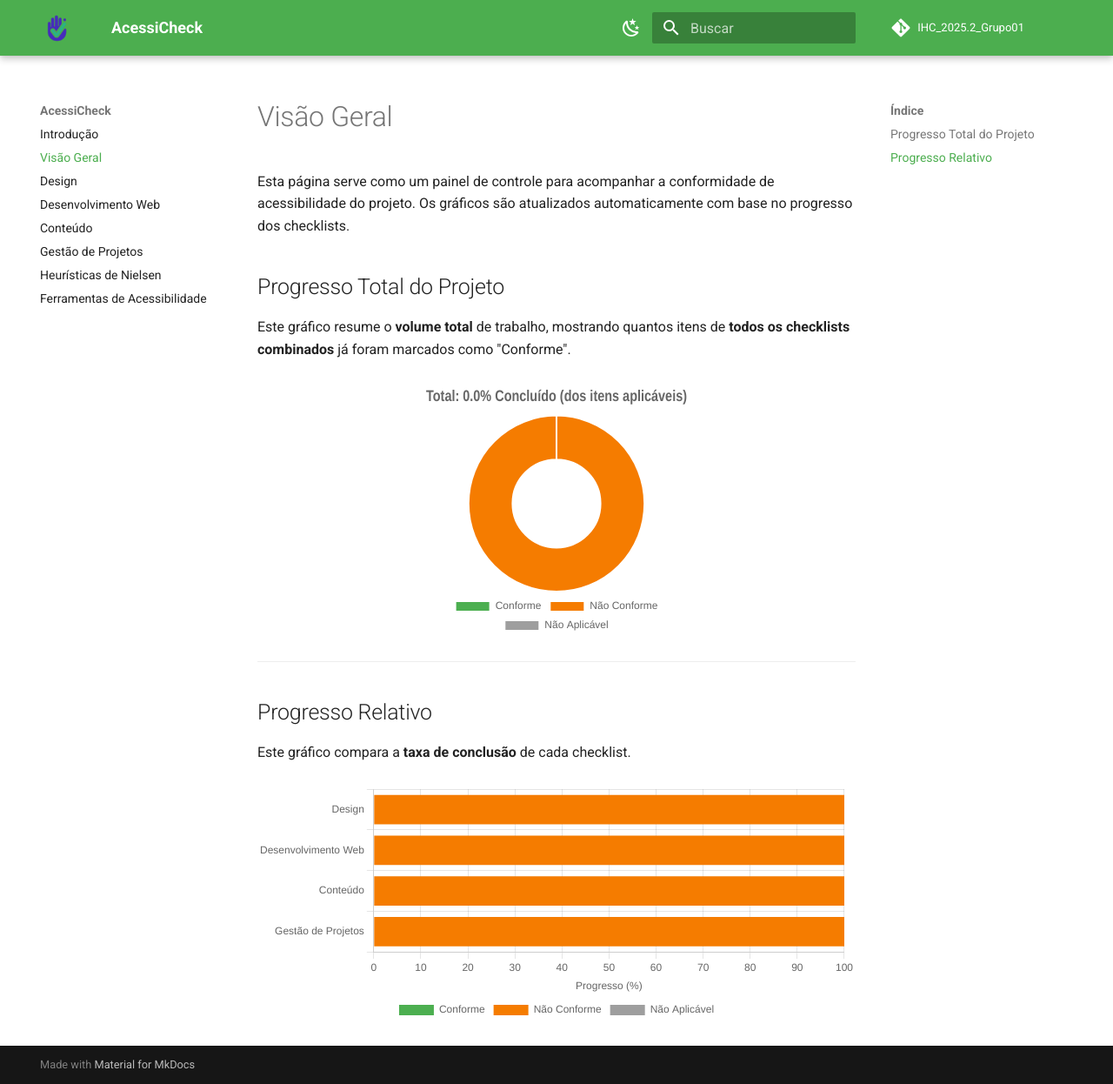
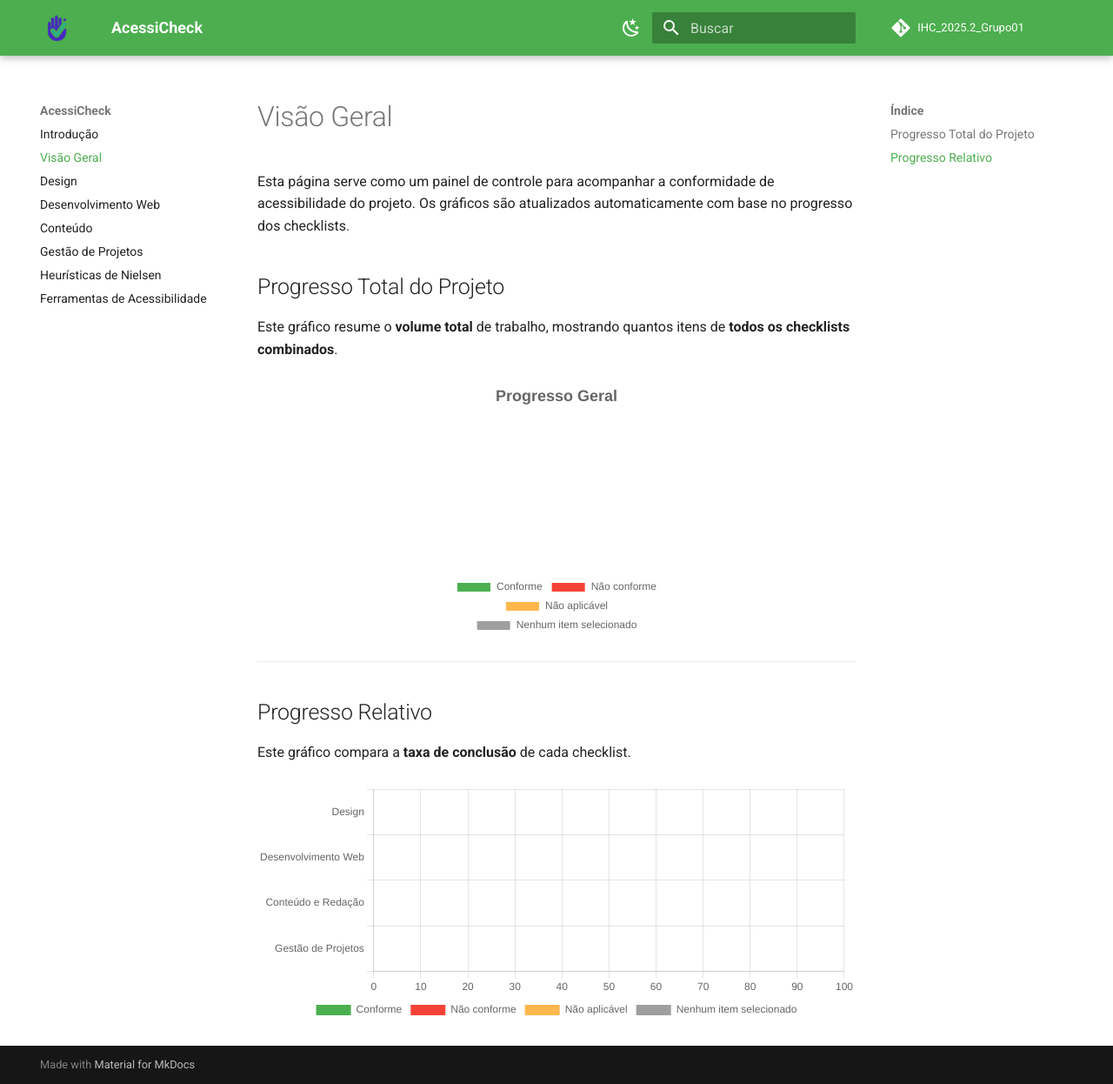
Before and after one commit to UnB-IHC/IHC_2025.2_Grupo01, an MkDocs documentation site: the page built from docs/progresso.md, in a window 1280 px wide and 1246 px high. Shown: the whole window at 87% size. Built offline with MkDocs 1.6.1 and Material for MkDocs 9.7.7, drawn with Linux system fonts in a browser that asks for light colours; comment, search, counter and statistics services are not loaded; some of the changed lines change nothing that is shown.

Commit message:
chore: atualizações dos gráficos

```diff
--- a/docs/devweb.md
+++ b/docs/devweb.md
@@ -152,6 +152,9 @@
   <br><input type="checkbox" name="item32" value="naoAplicavel"> Não aplicável
 
 - Equivalentes ao mouseover: toda interação por mouse deve ter equivalente no teclado
+  <br><input type="checkbox" name="item31" value="conforme"> Conforme
+  <br><input type="checkbox" name="item31" value="naoConforme"> Não conforme
+  <br><input type="checkbox" name="item31" value="naoAplicavel"> Não aplicável
 
 ## Referências
 
--- a/docs/js/main.js
+++ b/docs/js/main.js
@@ -7,21 +7,62 @@
 
     const allCheckboxes = document.querySelectorAll('input[type="checkbox"][name^="item"]');
 
+    const pageName = document.body.dataset.pageName || window.location.pathname.split('/').filter(Boolean).pop();
+    const storageKey = `checklistProgress_${pageName}`;
+
+function restoreProgress() {
+    const saved = JSON.parse(localStorage.getItem(storageKey));
+    if (!saved) return;
+
+    allCheckboxes.forEach(cb => {
+        if (cb.value === 'conforme' && saved.conformeCheckboxes?.includes(cb.name)) cb.checked = true;
+        else if (cb.value === 'naoConforme' && saved.naoConformeCheckboxes?.includes(cb.name)) cb.checked = true;
+        else if (cb.value === 'naoAplicavel' && saved.naoAplicavelCheckboxes?.includes(cb.name)) cb.checked = true;
+    });
+}
+
+function saveProgress() {
+    const itemNames = new Set(Array.from(allCheckboxes).map(cb => cb.name));
+    let conforme = 0, naoConforme = 0, naoAplicavel = 0;
+    const conformeCheckboxes = [], naoConformeCheckboxes = [], naoAplicavelCheckboxes = [];
+
+    itemNames.forEach(name => {
+        const checkboxesInGroup = document.querySelectorAll(`input[name="${name}"]`);
+        const selected = Array.from(checkboxesInGroup).find(cb => cb.checked);
+
+        if (selected) {
+            if (selected.value === 'conforme') {
+                conforme++;
+                conformeCheckboxes.push(name);
+            }
+            else if (selected.value === 'naoConforme') {
+                naoConforme++;
+                naoConformeCheckboxes.push(name);
+            }
+            else if (selected.value === 'naoAplicavel') {
+                naoAplicavel++;
+                naoAplicavelCheckboxes.push(name);
+            }
+        }
+    });
+
+    const total = itemNames.size;
+    localStorage.setItem(storageKey, JSON.stringify({ conforme, naoConforme, naoAplicavel, total, conformeCheckboxes, naoConformeCheckboxes, naoAplicavelCheckboxes }));
+}
+
+restoreProgress();
+updateChart();
+
+
     function updateChart() {
-        let counts = { conforme: 0, naoConforme: 0, naoAplicavel: 0, pendente: 0 };
-
+        const counts = { conforme: 0, naoConforme: 0, naoAplicavel: 0, pendente: 0 };
         const itemNames = new Set(Array.from(allCheckboxes).map(cb => cb.name));
 
         itemNames.forEach(name => {
             const checkboxesInGroup = document.querySelectorAll(`input[type="checkbox"][name="${name}"]`);
+            const selected = Array.from(checkboxesInGroup).find(cb => cb.checked);
 
-            let selected = Array.from(checkboxesInGroup).find(cb => cb.checked);
-
-            checkboxesInGroup.forEach(cb => {
-                if (cb !== selected) {
-                    cb.checked = false;
-                }
-            });
+            checkboxesInGroup.forEach(cb => { if (cb !== selected) cb.checked = false; });
 
             if (selected) {
                 if (selected.value === 'conforme') counts.conforme++;
@@ -32,56 +73,30 @@
             }
         });
 
+        saveProgress();
 
-        let data = [counts.conforme, counts.naoConforme, counts.naoAplicavel, counts.pendente];
-        let labels = ['Conforme', 'Não Conforme', 'Não Aplicável', 'Nenhum item'];
-        let colors = ['#4CAF50', '#F57C00', '#9E9E9E', '#BDBDBD'];
-        const total = data.reduce((a, b) => a + b, 0);
-
-        if (total === 0) {
-             data = [1];
-             labels = ['Nenhum item'];
-             colors = ['#E0E0E0'];
-        }
+        const data = [counts.conforme, counts.naoConforme, counts.naoAplicavel, counts.pendente];
+        const labels = ['Conforme', 'Não Conforme', 'Não Aplicável', 'Nenhum item selecionado'];
+        const colors = ['#4CAF50', '#F44336', '#FFB74D', '#BDBDBD'];
 
         if (!chartInstance) {
             chartInstance = new Chart(ctx, {
                 type: 'pie',
-                data: {
-                    labels: labels,
-                    datasets: [{
-                        data: data,
-                        backgroundColor: colors,
-                        hoverOffset: 4
-                    }]
-                },
+                data: { labels, datasets: [{ data, backgroundColor: colors, hoverOffset: 4 }] },
                 options: {
                     responsive: true,
                     plugins: {
                         legend: { position: 'bottom' },
-                        title: { display: true, text: 'Progresso da Página' },
-                        tooltip: {
-                            callbacks: {
-                                label: function(context) {
-                                    if (total === 0) return `0 itens`;
-                                    const value = context.parsed;
-                                    const percent = total > 0 ? (value / total * 100).toFixed(1) : 0;
-                                    return `${context.label}: ${value} (${percent}%)`;
-                                }
-                            }
-                        }
+                        title: { display: true, text: 'Progresso da Página' }
                     }
                 }
             });
         } else {
-            chartInstance.data.labels = labels;
             chartInstance.data.datasets[0].data = data;
-            chartInstance.data.datasets[0].backgroundColor = colors;
             chartInstance.update();
         }
     }
 
     updateChart();
-
     allCheckboxes.forEach(cb => cb.addEventListener('change', updateChart));
 });
--- a/docs/js/summary.js
+++ b/docs/js/summary.js
@@ -1,146 +1,62 @@
 const checklistsBase = [
-    { page: "design", file: "design.md" },
-    { page: "devweb", file: "devweb.md" },
-    { page: "conteudo", file: "conteudo.md" },
-    { page: "gestaodeprojetos", file: "gestaodeprojetos.md" }
+    { page: "design", title: "Design" },
+    { page: "devweb", title: "Desenvolvimento Web" },
+    { page: "conteudo", title: "Conteúdo e Redação" },
+    { page: "gestaodeprojetos", title: "Gestão de Projetos" }
 ];
-
-const isLocal = window.location.hostname === '127.0.0.1' || window.location.hostname === 'localhost';
-const repoPath = isLocal ? '' : '/IHC_2025.2_Grupo01';
-
-const siteChecklists = checklistsBase.map(item => {
-    return {
-        path: `${repoPath}/${item.page}/`,
-        fetchPath: `../${item.page}/`
-    };
-});
-
-const corNA = '#9E9E9E'
 
 document.addEventListener('DOMContentLoaded', () => {
     const doughnutContainer = document.querySelector('.doughnut-chart-container');
     const barContainer = document.querySelector('.bar-chart-container');
+    if (!doughnutContainer || !barContainer) return;
 
-    if (!doughnutContainer || !barContainer) {
-        return;
-    }
-
-    setLoadingMessage(doughnutContainer, barContainer, "Carregando dados dos checklists...");
-
-    processChecklists(doughnutContainer, barContainer);
+    renderSummaryCharts(doughnutContainer, barContainer);
 });
 
-function setLoadingMessage(doughnutContainer, barContainer, message) {
-    const loadingHTML = `<p style="text-align: center; padding: 20px;">${message}</p>`;
-    if (doughnutContainer) doughnutContainer.innerHTML = loadingHTML;
-    if (barContainer) barContainer.innerHTML = loadingHTML;
-}
+function renderSummaryCharts(doughnutContainer, barContainer) {
+    const labels = [];
+    const conformePercent = [];
+    const naoConformePercent = [];
+    const pendentePercent = [];
+    const naPercent = [];
+    const originalData = [];
 
-async function processChecklists(doughnutContainer, barContainer) {
+    let totalConforme = 0, totalNaoConforme = 0, totalPendente = 0, totalNA = 0;
 
-    const labels = [];
-    const originalData = [];
-    const conformePercentData = [];
-    const naoConformePercentData = [];
-    const naPercentData = [];
-    let grandTotalConforme = 0;
-    let grandTotalNaoConforme = 0;
-    let grandTotalNA = 0;
-    let grandTotalOverall = 0;
+    checklistsBase.forEach(item => {
+        const storageKey = `checklistProgress_${item.page}`;
+        const saved = JSON.parse(localStorage.getItem(storageKey)) || {};
+        const total = saved.total || 0;
+        const conforme = saved.conforme || 0;
+        const naoConforme = saved.naoConforme || 0;
+        const naoAplicavel = saved.naoAplicavel || 0;
+        const pendente = total - (conforme + naoConforme + naoAplicavel);
 
-    try {
-        const fetchPromises = siteChecklists.map(page =>
-            fetch(page.fetchPath)
-                .then(response => {
-                    if (!response.ok) {
-                        throw new Error(`Não foi possível encontrar a página: ${page.fetchPath}`);
-                    }
-                    return response.text();
-                })
-                .then(htmlContent => {
-                    const parser = new DOMParser();
-                    const doc = parser.parseFromString(htmlContent, 'text/html');
+        totalConforme += conforme;
+        totalNaoConforme += naoConforme;
+        totalPendente += pendente;
+        totalNA += naoAplicavel;
 
-                    const article = doc.querySelector('article');
-                    const totalItems = article ? article.querySelectorAll('input[type="checkbox"]').length : 0;
+        labels.push(item.title);
+        originalData.push({ conforme, naoConforme, pendente, na: naoAplicavel, total });
 
-                    const titleEl = doc.querySelector('h1');
-                    const pageTitle = titleEl ? titleEl.textContent.trim() : page.path;
+        conformePercent.push(total ? (conforme / total) * 100 : 0);
+        naoConformePercent.push(total ? (naoConforme / total) * 100 : 0);
+        pendentePercent.push(total ? (pendente / total) * 100 : 0);
+        naPercent.push(total ? (naoAplicavel / total) * 100 : 0);
+    });
 
-                    return {
-                        path: page.path,
-                        title: pageTitle,
-                        totalItems: totalItems
-                    };
-                })
-        );
+    const chartLabels = ['Conforme', 'Não conforme', 'Não aplicável', 'Nenhum item selecionado'];
 
-        const checklists = await Promise.all(fetchPromises);
-
-        checklists.forEach(page => {
-            const storageKey = 'checklistProgress_' + page.path;
-            const savedData = JSON.parse(localStorage.getItem(storageKey));
-
-            let conforme = 0;
-            let naoConforme = 0;
-            let na = 0;
-            const total = page.totalItems;
-
-            if (savedData && savedData.title === page.title) {
-                conforme = savedData.conforme;
-                naoConforme = savedData.nao_conforme;
-                na = savedData.na;
-            } else {
-
-                naoConforme = total;
-            }
-
-            grandTotalConforme += conforme;
-            grandTotalNaoConforme += naoConforme;
-            grandTotalNA += na;
-            grandTotalOverall += total;
-            labels.push(page.title);
-            originalData.push({ conforme: conforme, nao_conforme: naoConforme, na: na, total: total });
-            const conformePercent = (total > 0) ? (conforme / total) * 100 : 0;
-            const naoConformePercent = (total > 0) ? (naoConforme / total) * 100 : 0;
-            const naPercent = (total > 0) ? (na / total) * 100 : 0;
-            conformePercentData.push(conformePercent);
-            naoConformePercentData.push(naoConformePercent);
-            naPercentData.push(naPercent);
-        });
-
-        doughnutContainer.innerHTML = '<canvas id="summary-doughnut-chart"></canvas>';
-        barContainer.innerHTML = '<canvas id="summary-chart-100"></canvas>';
-        const ctxDoughnut = doughnutContainer.querySelector('canvas').getContext('2d');
-        const ctx100 = barContainer.querySelector('canvas').getContext('2d');
-
-
-        drawDoughnutChart(ctxDoughnut, grandTotalConforme, grandTotalNaoConforme, grandTotalNA, grandTotalOverall, corNA);
-
-        const chartHeight = (labels.length * 50) + 80;
-        document.querySelector('.bar-chart-container').style.height = `${chartHeight}px`;
-        draw100Chart(ctx100, labels, conformePercentData, naoConformePercentData, naPercentData, originalData, corNA);
-        barContainer.style.height = `${chartHeight}px`;
-
-    } catch (error) {
-        console.error("Erro ao processar checklists:", error);
-        setLoadingMessage(doughnutContainer, barContainer, "Erro ao carregar dados. Verifique o console.");
-    }
-}
-
-function drawDoughnutChart(ctx, conforme, naoConforme, na, totalItensSite, corNA) {
-    const totalAplicavel = conforme + naoConforme;
-    const percentage = (totalAplicavel > 0) ? (conforme / totalAplicavel) * 100 : 0;
-
-    const totalNaoConformeGrafico = totalItensSite - conforme - na;
-
-    new Chart(ctx, {
+    doughnutContainer.innerHTML = '<canvas id="summary-doughnut-chart"></canvas>';
+    const ctxDoughnut = doughnutContainer.querySelector('canvas').getContext('2d');
+    new Chart(ctxDoughnut, {
         type: 'doughnut',
         data: {
-            labels: ['Conforme', 'Não Conforme', 'Não Aplicável'],
+            labels: chartLabels,
             datasets: [{
-                data: [conforme, totalNaoConformeGrafico, na],
-                backgroundColor: ['#4CAF50', '#F57C00', corNA],
+                data: [totalConforme, totalNaoConforme, totalNA, totalPendente],
+                backgroundColor: ['#4CAF50', '#F44336', '#FFB74D', '#9E9E9E'],
                 hoverOffset: 4
             }]
         },
@@ -149,17 +65,63 @@
             maintainAspectRatio: false,
             plugins: {
                 legend: { position: 'bottom' },
-                title: {
-                    display: true,
-                    text: `Total: ${percentage.toFixed(1)}% Concluído (dos itens aplicáveis)`,
-                    font: { size: 18 }
-                },
+                title: { display: true, text: 'Progresso Geral', font: { size: 18 } },
                 tooltip: {
                     callbacks: {
                         label: function(context) {
-                            const label = context.label || '';
+                            const label = context.label;
                             const value = context.raw;
-                            return `${label}: ${value} itens`;
+                            const breakdown = originalData.map((d, i) => {
+                                let v = 0;
+                                if (label === 'Conforme') v = d.conforme;
+                                else if (label === 'Não conforme') v = d.naoConforme;
+                                else if (label === 'Não aplicável') v = d.na;
+                                else if (label === 'Nenhum item selecionado') v = d.pendente;
+                                return `${labels[i]}: ${v}`;
+                            }).join(', ');
+                            return `${label}: ${value} (${breakdown})`;
+                        }
+                    }
+                }
+            }
+        }
+    });
+
+    barContainer.innerHTML = '<canvas id="summary-chart-100"></canvas>';
+    const ctx100 = barContainer.querySelector('canvas').getContext('2d');
+    const chartHeight = labels.length * 50 + 80;
+    barContainer.style.height = `${chartHeight}px`;
+    new Chart(ctx100, {
+        type: 'bar',
+        data: {
+            labels: labels,
+            datasets: [
+                { label: 'Conforme', data: conformePercent, backgroundColor: '#4CAF50' },
+                { label: 'Não conforme', data: naoConformePercent, backgroundColor: '#F44336' },
+                { label: 'Não aplicável', data: naPercent, backgroundColor: '#FFB74D' },
+                { label: 'Nenhum item selecionado', data: pendentePercent, backgroundColor: '#9E9E9E' }
+            ]
+        },
+        options: {
+            indexAxis: 'y',
+            responsive: true,
+            maintainAspectRatio: false,
+            scales: { x: { stacked: true, min: 0, max: 100 }, y: { stacked: true } },
+            plugins: {
+                legend: { position: 'bottom' },
+                tooltip: {
+                    callbacks: {
+                        label: function(context) {
+                            const label = context.dataset.label;
+                            const i = context.dataIndex;
+                            const perc = context.raw.toFixed(1);
+                            const dataItem = originalData[i];
+                            let count = 0;
+                            if (label === 'Conforme') count = dataItem.conforme;
+                            else if (label === 'Não conforme') count = dataItem.naoConforme;
+                            else if (label === 'Não aplicável') count = dataItem.na;
+                            else if (label === 'Nenhum item selecionado') count = dataItem.pendente;
+                            return `${label}: ${perc}% (${count} de ${dataItem.total} itens)`;
                         }
                     }
                 }
@@ -167,51 +129,3 @@
         }
     });
 }
-
-function draw100Chart(ctx, labels, conformeData, naoConformeData, naData, originalData, corNA) {
-    new Chart(ctx, {
-        type: 'bar',
-        data: {
-            labels: labels,
-            datasets: [
-                { label: 'Conforme', data: conformeData, backgroundColor: '#4CAF50' },
-                { label: 'Não Conforme', data: naoConformeData, backgroundColor: '#F57C00' },
-                { label: 'Não Aplicável', data: naData, backgroundColor: corNA }
-            ]
-        },
-        options: {
-            indexAxis: 'y',
-            responsive: true,
-            maintainAspectRatio: false,
-            scales: {
-                x: { stacked: true, min: 0, max: 100, title: { display: true, text: 'Progresso (%)' } },
-                y: { stacked: true }
-            },
-            plugins: {
-                title: { display: false },
-                legend: { position: 'bottom' },
-                tooltip: {
-                    callbacks: {
-                        label: function(context) {
-                            const label = context.dataset.label || '';
-                            const percentage = context.raw.toFixed(1);
-                            const i = context.dataIndex;
-                            const original = originalData[i];
-
-                            let count;
-                            if (label === 'Conforme') {
-                                count = original.conforme;
-                            } else if (label === 'Não Conforme') {
-                                count = original.nao_conforme;
-                            } else {
-                                count = original.na;
-                            }
-
-                            return `${label}: ${percentage}% (${count}/${original.total} itens)`;
-                        }
-                    }
-                }
-            }
-        }
-    });
-}
--- a/docs/progresso.md
+++ b/docs/progresso.md
@@ -3,7 +3,7 @@
 Esta página serve como um painel de controle para acompanhar a conformidade de acessibilidade do projeto. Os gráficos são atualizados automaticamente com base no progresso dos checklists.
 
 ## Progresso Total do Projeto
-Este gráfico resume o **volume total** de trabalho, mostrando quantos itens de **todos os checklists combinados** já foram marcados como "Conforme".
+Este gráfico resume o **volume total** de trabalho, mostrando quantos itens de **todos os checklists combinados**.
 
 <div class="doughnut-chart-container">
     <canvas id="summary-doughnut-chart"></canvas>
```
